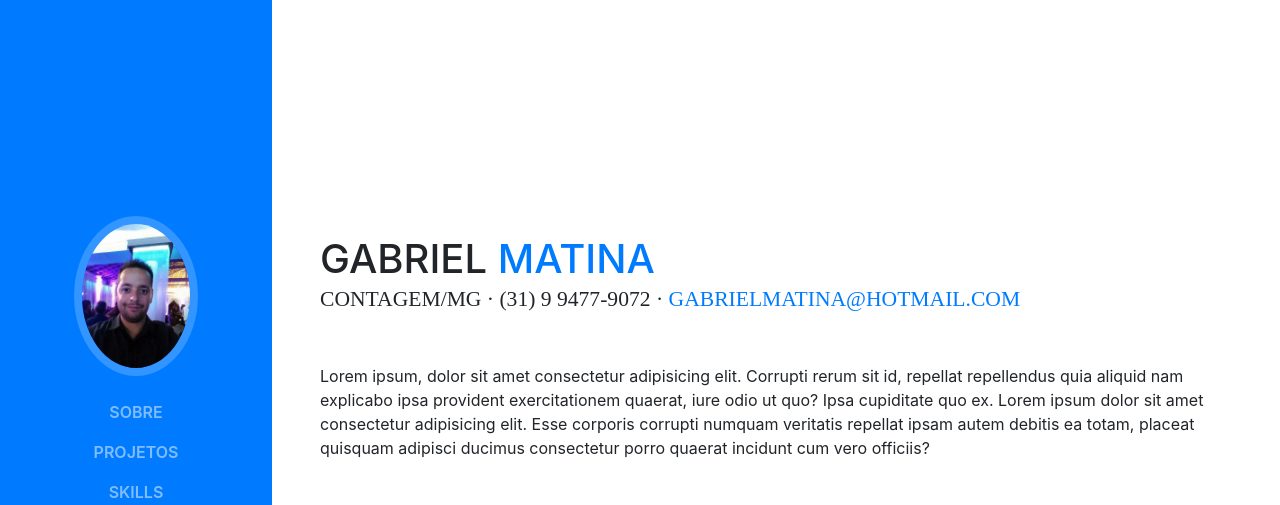
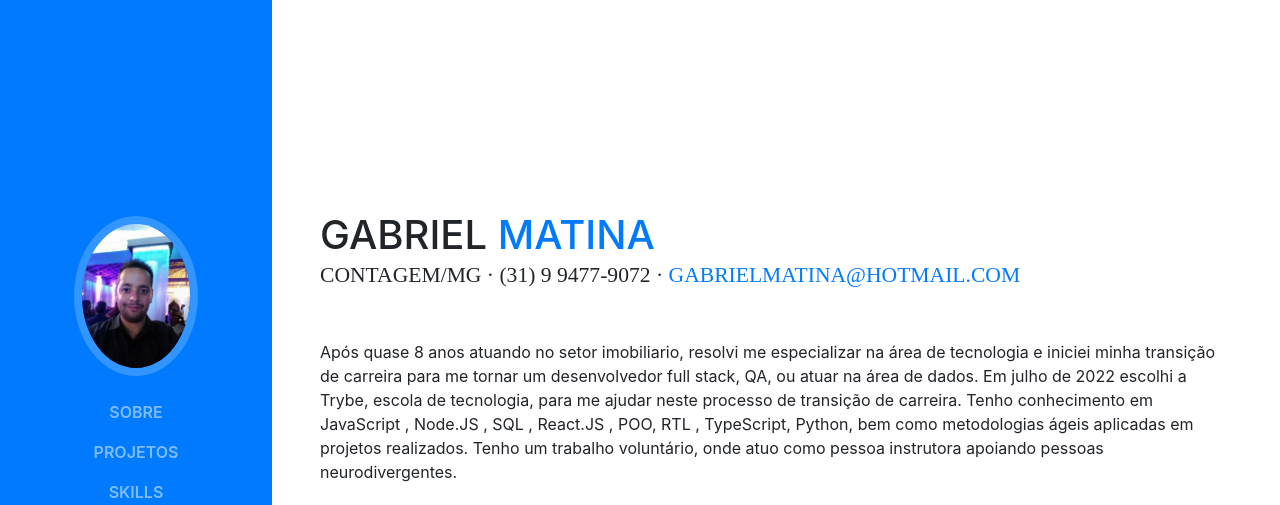
Before and after one commit to gabrielmatina/gabrielmatina.github.io, a website with bundled scripts: page index.html in a window 1280 px wide. Shown: the top 505 px of the page. Built offline with nearby package versions, Linux system fonts and the light colour scheme; a web font is replaced by a local one.

Commit message:
:sparkles: feat: Refazendo a parte sobre mim

```diff
--- a/index.html
+++ b/index.html
@@ -74,12 +74,11 @@
         <div class="subheading mb-5">Contagem/MG · (31) 9 9477-9072 ·
           <a href="mailto:gabrielmatina@hotmail.com">gabrielmatina@hotmail.com</a>
         </div>
-        <p class="mb-5">Lorem ipsum, dolor sit amet consectetur adipisicing elit. Corrupti rerum sit id, repellat
-          repellendus quia aliquid nam explicabo ipsa provident exercitationem quaerat, iure odio ut quo? Ipsa
-          cupiditate quo ex.
-          Lorem ipsum dolor sit amet consectetur adipisicing elit. Esse corporis corrupti numquam veritatis repellat
-          ipsam autem debitis ea totam, placeat quisquam adipisci ducimus consectetur porro quaerat incidunt cum vero
-          officiis?
+        <p class="mb-5">Após quase 8 anos atuando no setor imobiliario, resolvi me especializar na área de tecnologia e iniciei minha transição de carreira para me tornar um desenvolvedor full stack, QA, ou atuar na área de dados.
+        Em julho de 2022 escolhi a Trybe, escola de tecnologia, para me ajudar neste processo de transição de carreira.
+        Tenho conhecimento em JavaScript , Node.JS , SQL , React.JS , POO, RTL , TypeScript, Python, bem como metodologias ágeis
+        aplicadas em projetos realizados.
+        Tenho um trabalho voluntário, onde atuo como pessoa instrutora apoiando pessoas neurodivergentes.
         </p>
         <ul class="list-inline list-social-icons mb-0">
           <li class="list-inline-item">
```
